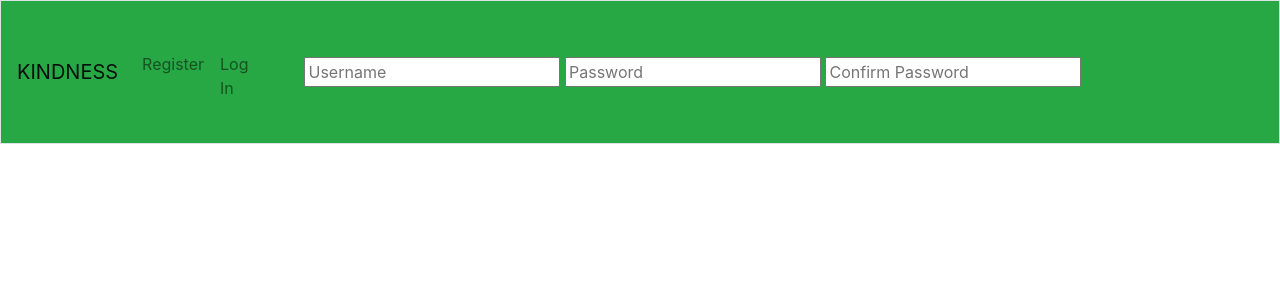
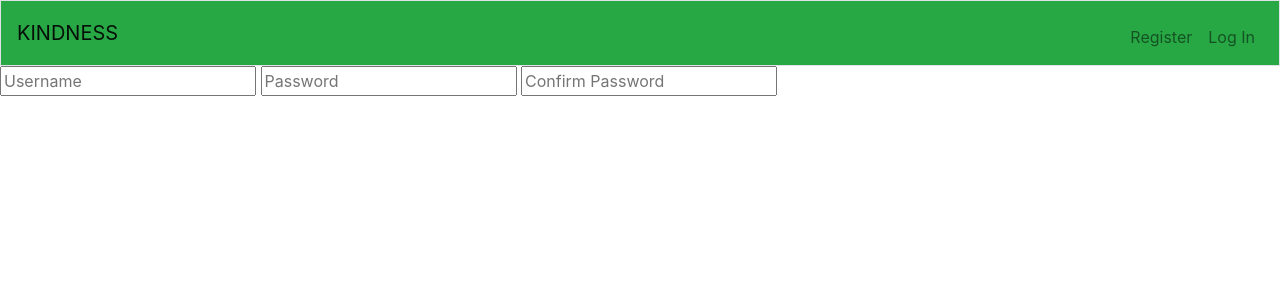
Before and after one commit to abhijitsinghkaloty/final-project, a Flask app: page /register in a window 1280 px wide. Shown: the top 300 px of the page. Run offline with Flask 2, Linux system fonts and the light colour scheme; some libraries are stand-ins or nearby versions.

Commit message:
Fixed Nav bar bug

```diff
--- a/templates/layout.html
+++ b/templates/layout.html
@@ -16,7 +16,6 @@
 	</head>
 
 	<body>
-
         <nav class="navbar navbar-expand-md navbar-light bg-success border">
             <a class="navbar-brand" href="/"><span class="green">KINDNESS</span></a>
             <div class="collapse navbar-collapse" id="navbar">
@@ -38,8 +37,8 @@
                     </ul>
                 {% endif %}
             </div>
-
-		<main class="container p-5">
+        </nav>
+		<main>
 			{% block body %}
 
 			{% endblock %}
```
